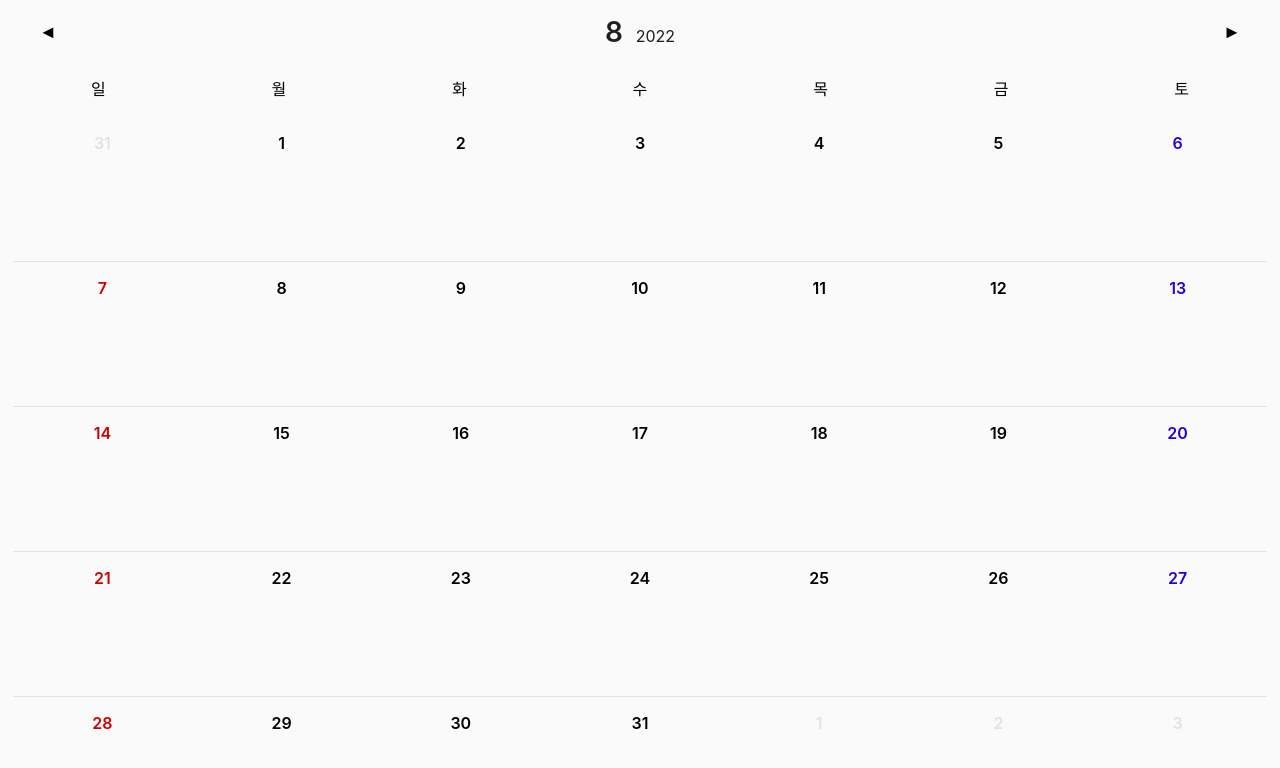
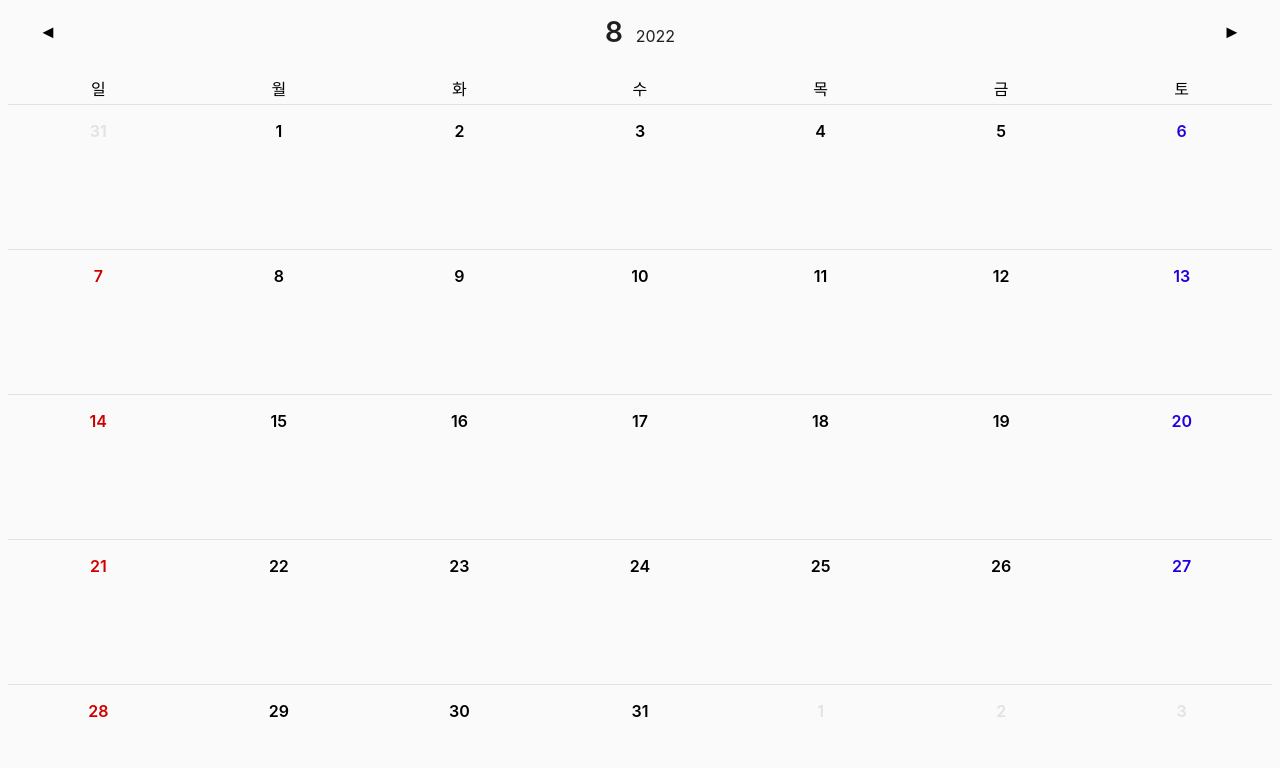
Before and after one commit to onys-programmer/timeblocks-test, a React (Create React App) app: page / in a window 1280 px wide. Shown: the top 768 px of the page. Built offline with nearby package versions, Linux system fonts and the light colour scheme.

Commit message:
feat: 🎸 dayRow와 datePart 간격 맞추기

```diff
--- a/src/features/calendar/DatePart.scss
+++ b/src/features/calendar/DatePart.scss
@@ -1,5 +1,6 @@
 .DatePart {
-  margin: 1vw;
+  margin: 1vh;
+  margin-top: 0;
   text-align: center;
   display: grid;
   grid-template-columns: repeat(7, 1fr)
--- a/src/features/calendar/DayRow.scss
+++ b/src/features/calendar/DayRow.scss
@@ -3,7 +3,9 @@
   justify-content: space-around;
 
   text-align: center;
-  margin: 1vh;
+  margin: 1vh 1vh 0 1vh;
+  height: 4vh;
+  border-bottom: 0.1rem solid #e2e2e2;
 
   .day-item {
     margin: 0.5vh;
```
